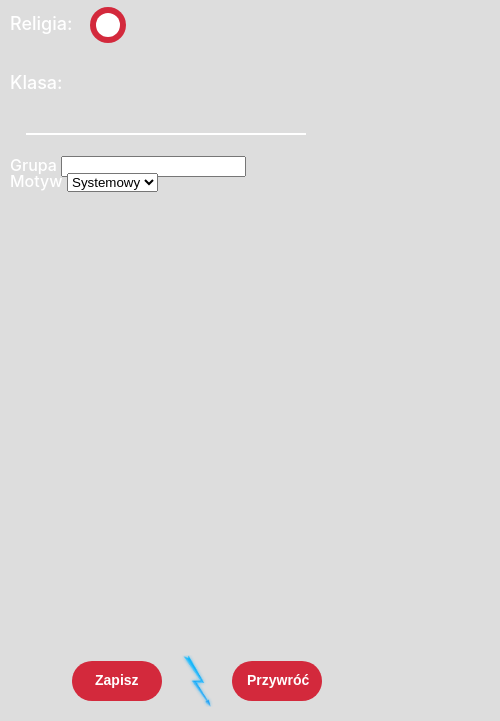
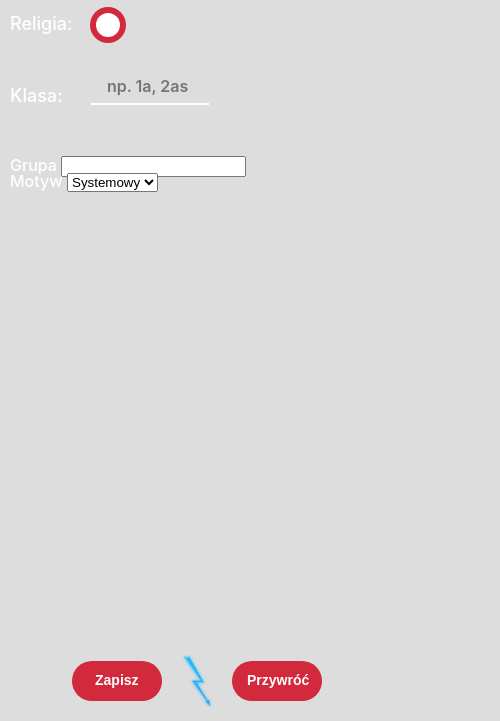
Before and after one commit to imLinguin/plan-lekcji, an Electron app: page frontend/content/popup/popup.html in a window 500 px wide. Shown: the part 79-800 px from the top of the page. Drawn offline with Linux system fonts and the light colour scheme; no server answers.

Commit message:
klasa input

```diff
--- a/frontend/content/popup/popup.css
+++ b/frontend/content/popup/popup.css
@@ -321,7 +321,7 @@ footer {
     font-weight: 500;
     font-size: 18px;
     position: absolute;
-    bottom: 40px;
+    bottom: -3px;
 }
 
 .klasa{
@@ -333,6 +333,9 @@ footer {
     -moz-appearance: none;
     font-family: inherit;
     font-size: inherit;
+    text-align: left;
+    color: #ffffff;
+    font-weight: 600;
 }
 
 .klasa:focus::-webkit-input-placeholder{
@@ -366,26 +369,6 @@ footer {
     outline: none;
 }
 
-.klasa::-webkit-input-placeholder {
-    opacity: 0;
-    transition: opacity .2s ease-out;
-}
-
-.klasa::-moz-placeholder {
-    opacity: 0;
-    transition: opacity .2s ease-out;
-}
-
-.klasa:focus::-webkit-input-placeholder {
-    opacity: 1;
-    transition-delay: .2s;
-}
-
-.klasa:focus::-moz-placeholder {
-    opacity: 1;
-    transition-delay: .2s;
-}
-
 .field__label-wrap {
     box-sizing: border-box;
     pointer-events: none;
@@ -412,20 +395,8 @@ footer {
     opacity: 1;
 }
 
-.field__label {
-    position: absolute;
-    left: var(--uiFieldPaddingLeft);
-    top: calc(50% - .5em);
-
-    line-height: 1;
-    font-size: var(--fieldHintFontSize, inherit);
-
-    transition: top .2s cubic-bezier(0.9, -0.15, 0.1, 1.15), opacity .2s ease-out, font-size .2s ease-out;
-    will-change: bottom, opacity, font-size;
-}
-
-.klasa:focus ~ .field__label-wrap .field__label,
-.klasa:not(:placeholder-shown) ~ .field__label-wrap .field__label {
+.klasa:focus ~ .field__label-wrap,
+.klasa:not(:placeholder-shown) ~ .field__label-wrap {
     --fieldHintFontSize: var(--fieldHintFontSizeFocused, .75rem);
     top: var(--fieldHintTopHover, .25rem);
 }
@@ -470,13 +441,16 @@ footer {
 .page {
     box-sizing: border-box;
     width: 100%;
-    max-width: 480px;
+    max-width: 150px;
     margin: auto;
     padding: 1rem;
     display: grid;
     grid-gap: 30px;
+    text-align: left;
 }
 
 .klasa-textbox {
-    margin-top: -50px;
+    position: fixed;
+    left: 75px;
+    top: 120px;
 }
--- a/frontend/content/popup/popup.html
+++ b/frontend/content/popup/popup.html
@@ -48,10 +48,8 @@
       <div class="klasa-textbox">
         <div class="page">
           <label class="field field_v2">
-            <input class="klasa" placeholder="np. 1a, 2as, 3a, 4a">
-            <span class="field__label-wrap">
-              <span class="field__label"></span>
-            </span>
+            <input class="klasa" placeholder="np. 1a, 2as">
+            <span class="field__label-wrap"></span>
           </label>
         </div>
       </div>
```
